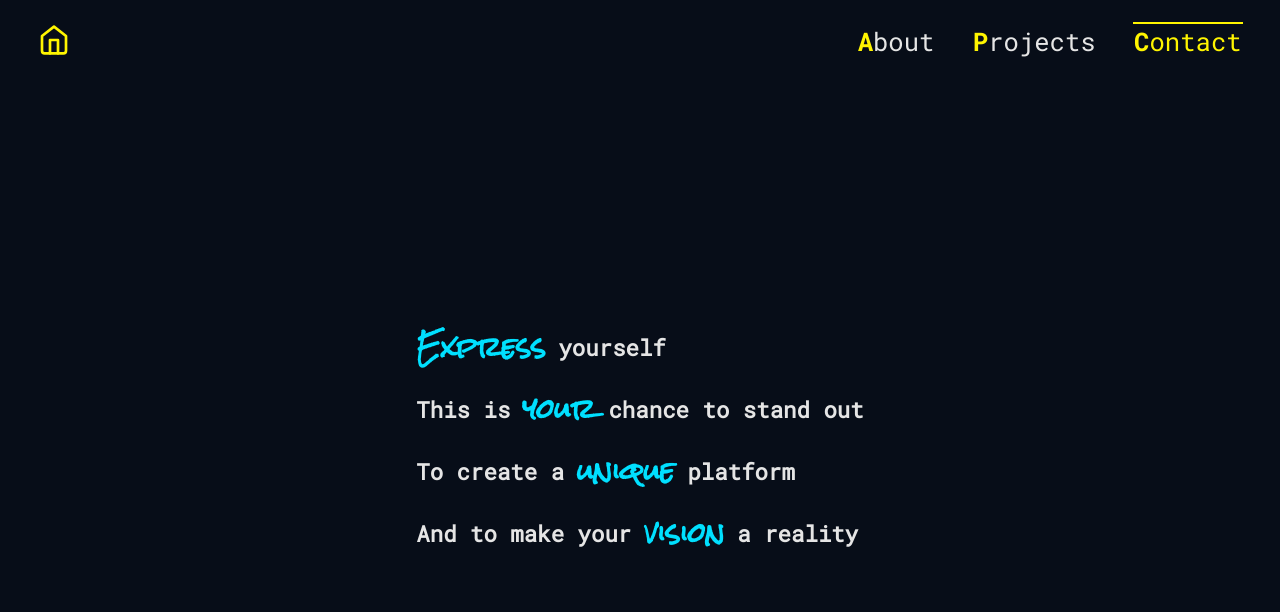
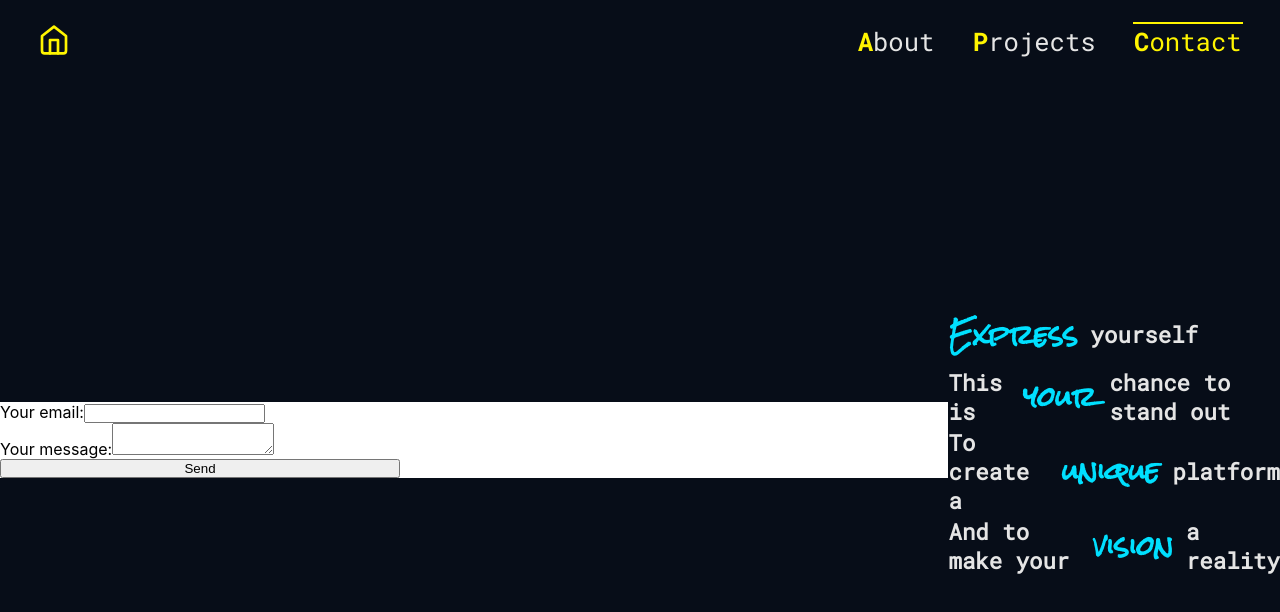
Before and after one commit to JakePitman/moreaporia, a React (Create React App) app: page /contact in a window 1280 px wide. Shown: the top 612 px of the page. Built offline with nearby package versions, Linux system fonts and the light colour scheme.

Commit message:
Add (unstyled) contact form

```diff
--- /dev/null
+++ b/src/components/ContactPage/ContactForm.module.scss
@@ -0,0 +1,11 @@
+.container {
+  z-index: 100;
+  width: 100%;
+  background: white;
+}
+
+.form {
+  display: flex;
+  flex-direction: column;
+  width: 400px;
+}
--- /dev/null
+++ b/src/components/ContactPage/ContactForm.tsx
@@ -0,0 +1,51 @@
+import React, { useRef } from "react";
+import emailjs from "@emailjs/browser";
+
+import styles from "./ContactForm.module.scss";
+
+const ContactForm = () => {
+  const form = useRef<HTMLFormElement>(null);
+
+  const sendEmail = (e: any) => {
+    e.preventDefault();
+
+    !!form.current &&
+      emailjs
+        .sendForm(
+          "service_gx64k3o",
+          "template_271ff3n",
+          form.current,
+          "QOhQB3wxWY6ZH6HRc"
+        )
+        .then(
+          (result) => {
+            console.log(result.text);
+          },
+          (error) => {
+            console.log(error.text);
+          }
+        );
+  };
+
+  return (
+    <div className={styles.container}>
+      <form
+        className={styles.form}
+        action="https://formspree.io/f/xdojpqba"
+        method="POST"
+      >
+        <label>
+          Your email:
+          <input type="email" name="email" />
+        </label>
+        <label>
+          Your message:
+          <textarea name="message"></textarea>
+        </label>
+        <button type="submit">Send</button>
+      </form>
+    </div>
+  );
+};
+
+export default ContactForm;
--- a/src/components/ContactPage/ContactPage.module.scss
+++ b/src/components/ContactPage/ContactPage.module.scss
@@ -13,9 +13,8 @@
 .splineContainer {
   opacity: 0;
   position: absolute;
-  width: 100%;
   height: 100%;
-  left: 0;
+  right: 50px;
   top: 0;
   transform: translate(-50%, -50%);
   transition: all 1s;
--- a/src/components/ContactPage/ContactPage.tsx
+++ b/src/components/ContactPage/ContactPage.tsx
@@ -5,6 +5,7 @@ import { motion, useAnimation } from "framer-motion";
 import BrowserContext from "../../shared/browserContext";
 import styles from "./ContactPage.module.scss";
 import InitialText from "./InitialText";
+import ContactForm from "./ContactForm";
 
 const ContactPage = () => {
   const { isLandscape } = useContext(BrowserContext);
@@ -36,6 +37,7 @@ const ContactPage = () => {
       onViewportEnter={() => openingSequence()}
       initial="hidden"
     >
+      <ContactForm />
       <motion.div
         variants={splineContainerVariants}
         className={styles.splineContainer}
```
